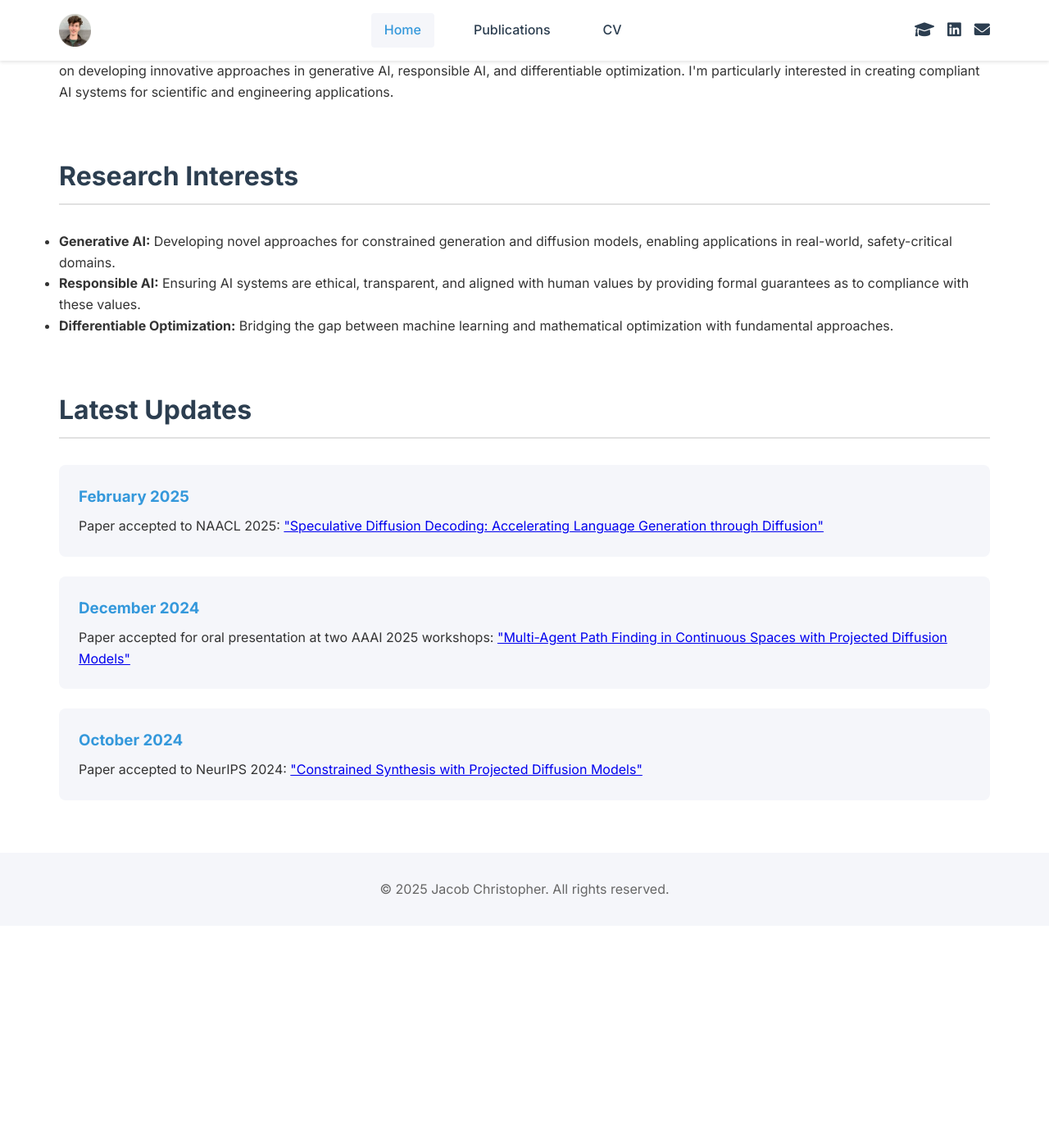
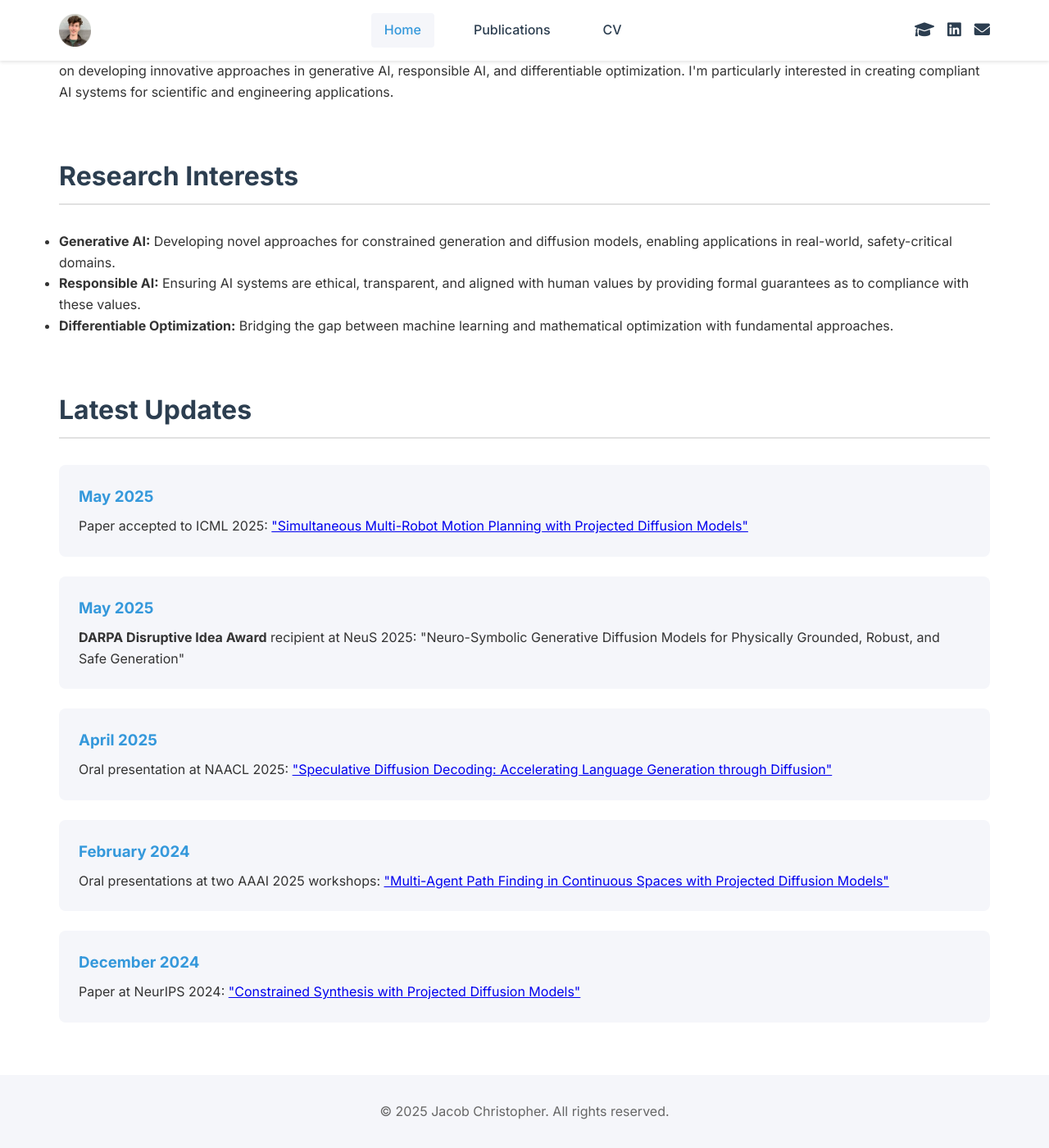
Before and after one commit to jacobchristopher/jacobchristopher.github.io, a Jekyll site: the page built from index.md, in a window 1280 px wide and 1400 px high, scrolled down 629 px. Shown: the whole window at 82% size. Built offline with Jekyll 4.4.1, drawn with Linux system fonts in a browser that asks for light colours; before the commit the page ends 1758 px from its top, so only the background shows below that.

Commit message:
Update index.md

```diff
--- a/index.md
+++ b/index.md
@@ -34,16 +34,24 @@ title: Home
     <h2 class="section-title">Latest Updates</h2>
     <div class="updates">
         <div class="update-item">
-            <h3>February 2025</h3>
-            <p>Paper accepted to NAACL 2025: <a href="https://arxiv.org/abs/2408.05636" target="_blank">"Speculative Diffusion Decoding: Accelerating Language Generation through Diffusion"</a></p>
+            <h3>May 2025</h3>
+            <p>Paper accepted to ICML 2025: <a href="https://arxiv.org/pdf/2502.03607" target="_blank">"Simultaneous Multi-Robot Motion Planning with Projected Diffusion Models"</a></p>
+        </div>
+        <div class="update-item">
+            <h3>May 2025</h3>
+            <p><b>DARPA Disruptive Idea Award</b> recipient at NeuS 2025: "Neuro-Symbolic Generative Diffusion Models for Physically Grounded, Robust, and Safe Generation"</p>
+        </div>
+        <div class="update-item">
+            <h3>April 2025</h3>
+            <p>Oral presentation at NAACL 2025: <a href="https://arxiv.org/abs/2408.05636" target="_blank">"Speculative Diffusion Decoding: Accelerating Language Generation through Diffusion"</a></p>
+        </div>
+        <div class="update-item">
+            <h3>February 2024</h3>
+            <p>Oral presentations at two AAAI 2025 workshops: <a href="https://arxiv.org/abs/2412.17993" target="_blank">"Multi-Agent Path Finding in Continuous Spaces with Projected Diffusion Models"</a></p>
         </div>
         <div class="update-item">
             <h3>December 2024</h3>
-            <p>Paper accepted for oral presentation at two AAAI 2025 workshops: <a href="https://arxiv.org/abs/2412.17993" target="_blank">"Multi-Agent Path Finding in Continuous Spaces with Projected Diffusion Models"</a></p>
-        </div>
-        <div class="update-item">
-            <h3>October 2024</h3>
-            <p>Paper accepted to NeurIPS 2024: <a href="https://arxiv.org/abs/2402.03559" target="_blank">"Constrained Synthesis with Projected Diffusion Models"</a></p>
+            <p>Paper at NeurIPS 2024: <a href="https://arxiv.org/abs/2402.03559" target="_blank">"Constrained Synthesis with Projected Diffusion Models"</a></p>
         </div>
     </div>
 </div>
```
